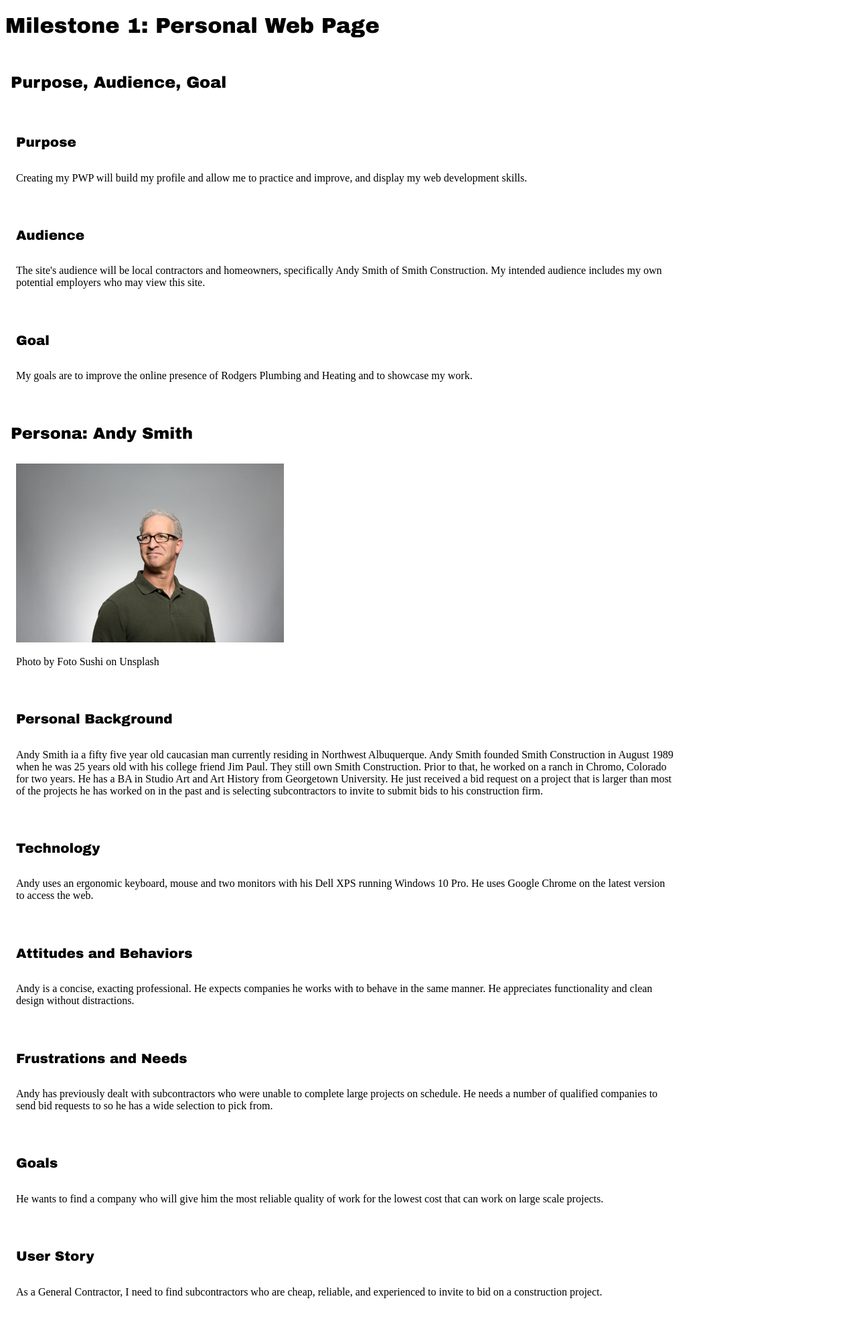
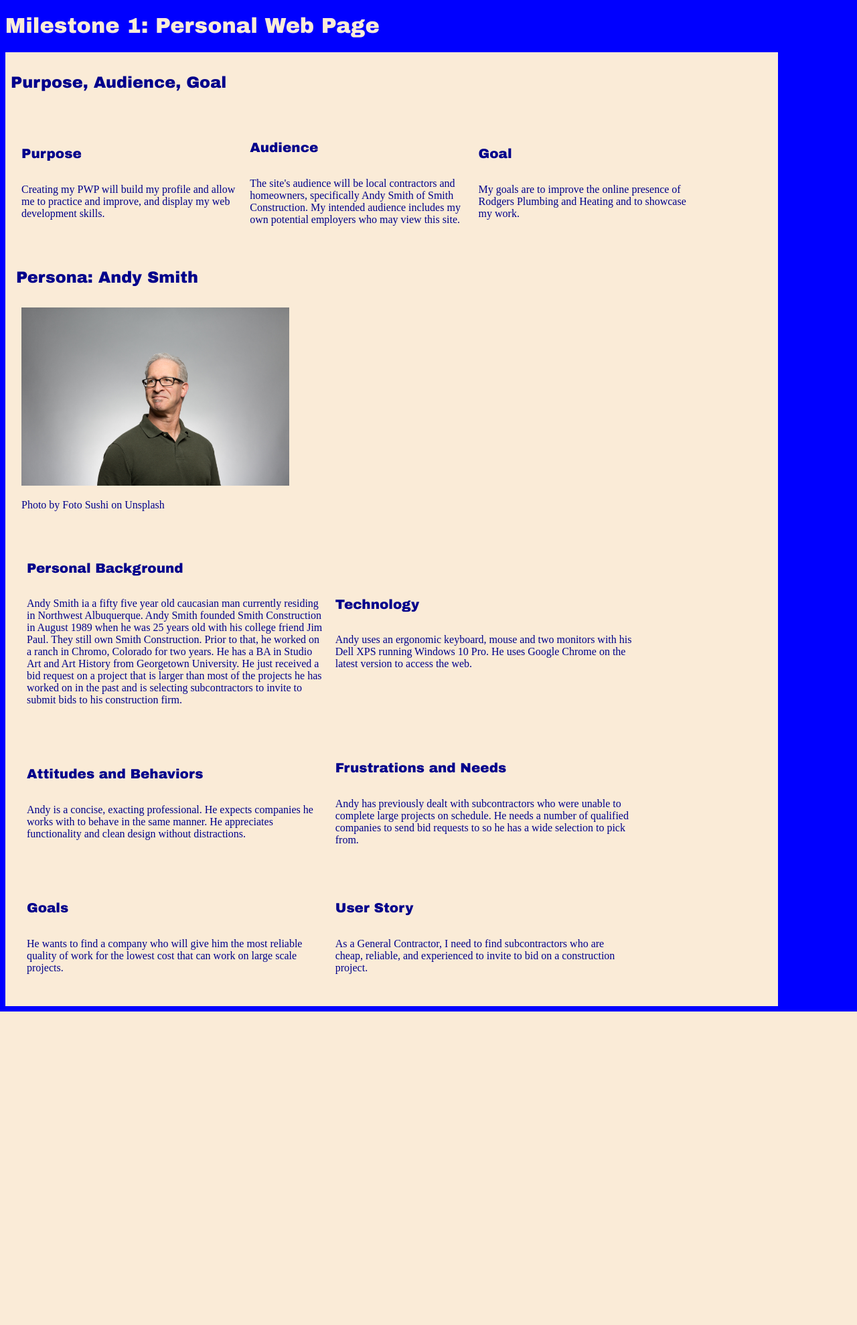
Before and after one commit to Johnthe-dev/rodgers-plumbing-inc, a PHP site: page /milestone-1.php in a window 1280 px wide. Shown: the whole page at 67% size. After the commit the page ends 1510 px from the top, so only its background shows below. Run offline with PHP 8.4, Linux system fonts and the light colour scheme.

Commit message:
finished styling for milestone-1.php

```diff
--- a/public_html/documentation/milestone-1.php
+++ b/public_html/documentation/milestone-1.php
@@ -10,7 +10,7 @@
 
 <div id="purposeAudienceGoalSection">
 	<h3 id="purposeAudienceGoalTitle" class="title">Purpose, Audience, Goal</h3>
-
+<div class="flex-container">
 	<div id="purpose">
 		<h5 id="purposeTitle" class="subtitle">Purpose</h5>
 		<p id="purposeDescription" class="description">Creating my PWP will build my profile and allow me to practice and improve, and display my web development skills.</p>
@@ -35,7 +35,7 @@
 			<img src="foto-sushi-6anudmpILw4-unsplash.jpg" alt="Photo of Andy Smith">
 			<p>Photo by Foto Sushi on Unsplash</p>
 		</div>
-
+		<div class="flex-container">
 			<div id="personaBackground">
 				<h5 id="personaBackgroundTitle" class="subtitle">Personal Background</h5>
 				<p id="personaBackgroundDescription" class="description">Andy Smith ia a fifty five year old caucasian man currently
@@ -50,7 +50,9 @@
 				<h5 id="personaTechnologyTitle" class="subtitle">Technology</h5>
 				<p id="personaTechnologyDescription" class="description">Andy uses an ergonomic keyboard, mouse and two monitors with his Dell XPS running Windows 10 Pro. He uses Google Chrome on the latest version to access the web.</p>
 			</div>
+		</div>
 
+		<div class="flex-container">
 			<div id="personaAttitudes">
 				<h5 id="personaAttitudesTitle" class="subtitle">Attitudes and Behaviors</h5>
 				<p id="personaAttitudesDescription" class="description">Andy is a concise, exacting professional. He expects companies he works with to behave in the same manner. He appreciates functionality and clean design without distractions.</p>
@@ -60,7 +62,9 @@
 				<h5 id="personaFrustrationsTitle" class="subtitle">Frustrations and Needs</h5>
 				<p id="personaFrustrationsDescription" class="description">Andy has previously dealt with subcontractors who were unable to complete large projects on schedule. He needs a number of qualified companies to send bid requests to so he has a wide selection to pick from.</p>
 			</div>
+		</div>
 
+		<div class="flex-container">
 			<div id="personaGoals">
 				<h5 id="personaGoalsTitle" class="subtitle">Goals</h5>
 				<p id="personaGoalsDescription" class="description">He wants to find a company who will give him the most reliable quality of work for the lowest cost that can work on large scale projects.</p>
@@ -70,6 +74,8 @@
 				<h5 id="personaStoryTitle" class="subtitle">User Story</h5>
 				<p id="personaStoryDescription" class="description">As a General Contractor, I need to find subcontractors who are cheap, reliable, and experienced to invite to bid on a construction project.</p>
 			</div>
+		</div>
+
 
 		<!--<p id="personaDescription" class="description">Andy Smith: Andy Smith ia a fifty five year old white man currently
 			residing in Northwest Albuquerque, New Mexico off of Don Quixote Ct. Andy Smith founded Smith Construction in August 1989
--- a/public_html/documentation/style.css
+++ b/public_html/documentation/style.css
@@ -4,17 +4,28 @@
 }
 #pageTitle {
 	font-size: 2em;
+	color: antiquewhite;
 }
 .subtitle {
 	font-size: 1.25em;
 	font-family: "Arial Black", serif;
 }
+
 img {
 	width: 400px;
 }
-p {
-	width: 80%;
-}
+
 div {
 	padding: .5em;
+	background-color: antiquewhite;
+	width: 90%;
+	justify-content: center;
+	align-content: center;
 }
+body {
+	background-color: blue;
+	color: darkblue;
+}
+.flex-container {
+	display: flex;
+}
```
Lines whose indentation alone changed are shown as unchanged.
